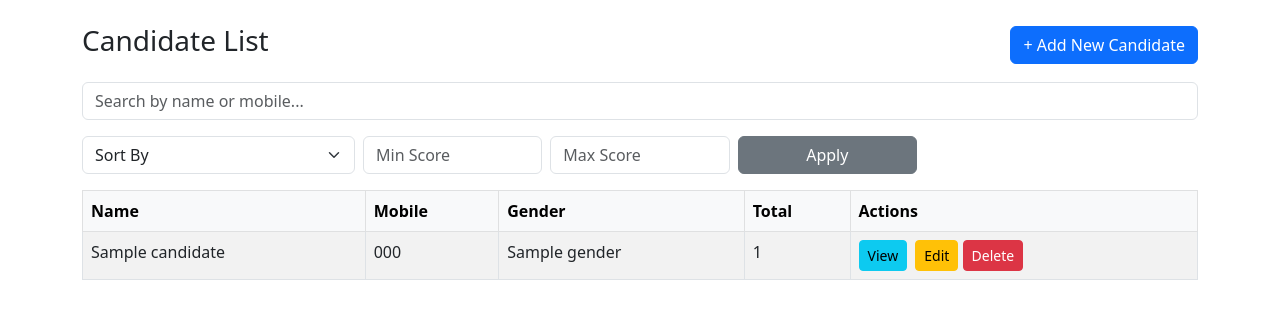
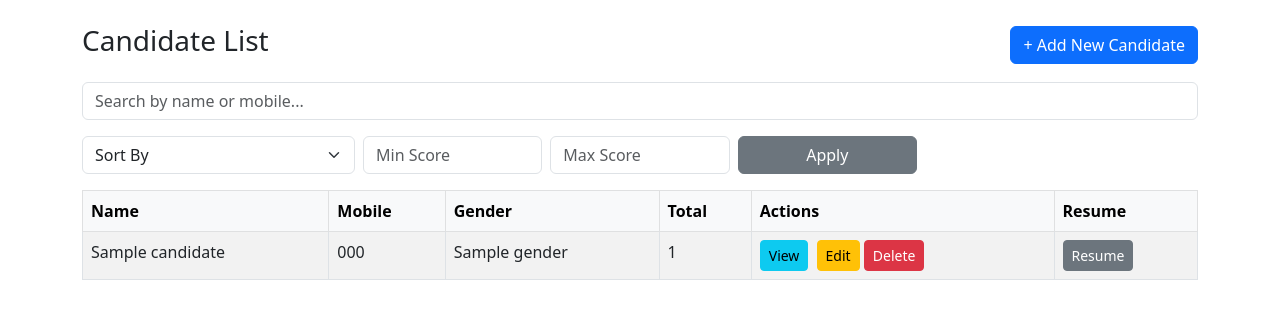
Before and after one commit to Peyman-Products/resume, a Flask app: template templates/index.html in a window 1280 px wide. Shown: the top 319 px of the page. Run offline with Flask 3, Linux system fonts and the light colour scheme; the template is opened without the code that fills it: most values are stand-ins (such as "Sample title", 1, 10 or a date in 2020).

Commit message:
Add resume upload and link support

```diff
--- a/app.py
+++ b/app.py
@@ -1,4 +1,4 @@
-from flask import Flask, render_template, request, redirect, url_for, jsonify
+from flask import Flask, render_template, request, redirect, url_for, jsonify, send_from_directory
 import pandas as pd
 import os
 
@@ -55,7 +55,7 @@ COLUMNS = [
     'exp_dashboard_b2b', 'exp_dynamic_reports', 'exp_role_based_access',
     'exp_pos_mobile', 'exp_data_sync', 'exp_multistep_forms',
     'exp_low_digital_users', 'exp_multilingual', 'exp_portfolio_relevant',
-    'interviewer_score', 'design_score', 'look_score', 'total_score'
+    'interviewer_score', 'design_score', 'look_score', 'resume_file', 'total_score'
 ]
 
 app = Flask(__name__)
@@ -63,6 +63,9 @@ app = Flask(__name__)
 # Path to Excel data file (placed alongside this script)
 BASE_DIR = os.path.dirname(os.path.abspath(__file__))
 DATA_FILE = os.path.join(BASE_DIR, 'candidates.xlsx')
+# Directory to store uploaded resumes
+RESUME_DIR = os.path.join(BASE_DIR, 'resumes')
+os.makedirs(RESUME_DIR, exist_ok=True)
 
 # ensure the Excel file exists with the required columns
 def _ensure_file():
@@ -87,6 +90,20 @@ def write_data(df):
 def get_next_id():
     df = read_data()
     return int(df['id'].max() + 1) if not df.empty else 1
+
+def _sanitize_filename(name):
+    return ''.join(c if c.isalnum() else '_' for c in name)
+
+def save_resume_file(file, full_name):
+    """Save uploaded resume file and return stored filename"""
+    if not file or file.filename == '':
+        return ''
+    filename = _sanitize_filename(full_name)
+    ext = os.path.splitext(file.filename)[1]
+    filename = f"{filename}{ext}"
+    path = os.path.join(RESUME_DIR, filename)
+    file.save(path)
+    return filename
 
 def compute_total_score(row):
     score = 0
@@ -124,6 +141,10 @@ def compute_total_score(row):
 
     return score
 
+@app.route('/resumes/<path:filename>')
+def get_resume(filename):
+    return send_from_directory(RESUME_DIR, filename, as_attachment=True)
+
 @app.route('/')
 def index():
     df = read_data()
@@ -137,8 +158,10 @@ def index():
 @app.route('/add', methods=['POST'])
 def add_candidate():
     data = request.form
+    resume_file = request.files.get('resume')
     df = read_data()
     new_id = get_next_id()
+    stored_resume = save_resume_file(resume_file, data.get('name', ''))
     new_row = {
         'id': new_id,
         'name': data.get('name', ''),
@@ -152,7 +175,8 @@ def add_candidate():
         'exp_dashboard_b2b':'', 'exp_dynamic_reports':'', 'exp_role_based_access':'',
         'exp_pos_mobile':'', 'exp_data_sync':'', 'exp_multistep_forms':'',
         'exp_low_digital_users':'', 'exp_multilingual':'', 'exp_portfolio_relevant':'',
-        'interviewer_score':'0', 'design_score':'0', 'look_score':'0', 'total_score':''
+        'interviewer_score':'0', 'design_score':'0', 'look_score':'0',
+        'resume_file': stored_resume, 'total_score':''
     }
     df = pd.concat([df, pd.DataFrame([new_row])], ignore_index=True)
     write_data(df)
@@ -177,9 +201,13 @@ def edit_form(candidate_id):
 @app.route('/edit/<int:candidate_id>', methods=['POST'])
 def edit_candidate(candidate_id):
     df = read_data()
+    resume_file = request.files.get('resume')
     for key, value in request.form.items():
         if key in df.columns:
             df.loc[df['id'] == candidate_id, key] = value
+    if resume_file and resume_file.filename:
+        stored = save_resume_file(resume_file, request.form.get('name', ''))
+        df.loc[df['id'] == candidate_id, 'resume_file'] = stored
     row = df[df['id'] == candidate_id].iloc[0].to_dict()
     df.loc[df['id'] == candidate_id, 'total_score'] = compute_total_score(row)
     write_data(df)
@@ -188,6 +216,13 @@ def edit_candidate(candidate_id):
 @app.route('/delete/<int:candidate_id>', methods=['POST'])
 def delete_candidate(candidate_id):
     df = read_data()
+    person = df[df['id'] == candidate_id]
+    if not person.empty:
+        resume = person.iloc[0].get('resume_file', '')
+        if resume:
+            path = os.path.join(RESUME_DIR, resume)
+            if os.path.exists(path):
+                os.remove(path)
     df = df[df['id'] != candidate_id]
     write_data(df)
     return redirect(url_for('index'))
--- a/templates/index.html
+++ b/templates/index.html
@@ -53,6 +53,7 @@
         <th>Gender</th>
         <th>Total</th>
         <th>Actions</th>
+        <th>Resume</th>
       </tr>
     </thead>
     <tbody>
@@ -67,6 +68,11 @@
           <a class="btn btn-sm btn-warning" href="/edit/{{ c.id }}">Edit</a>
           <button class="btn btn-sm btn-danger" data-id="{{ c.id }}" onclick="confirmDelete(this)">Delete</button>
         </td>
+        <td>
+          {% if c.resume_file %}
+          <a class="btn btn-sm btn-secondary" href="/resumes/{{ c.resume_file }}" target="_blank">Resume</a>
+          {% else %}-{% endif %}
+        </td>
       </tr>
     {% endfor %}
     </tbody>
@@ -76,7 +82,7 @@
 <!-- Add Candidate Modal -->
 <div class="modal fade" id="addCandidateModal" tabindex="-1" aria-hidden="true">
   <div class="modal-dialog">
-    <form action="/add" method="post" class="modal-content">
+    <form action="/add" method="post" enctype="multipart/form-data" class="modal-content">
       <div class="modal-header">
         <h5 class="modal-title">Add New Candidate</h5>
         <button type="button" class="btn-close" data-bs-dismiss="modal"></button>
@@ -97,8 +103,12 @@
             <option>Male</option>
             <option>Female</option>
           </select>
-</div>
-</div>
+        </div>
+        <div class="mb-3">
+          <label class="form-label">Resume File</label>
+          <input type="file" name="resume" class="form-control">
+        </div>
+      </div>
 
       <div class="modal-footer">
         <button class="btn btn-success">Add Candidate</button>
```
Also changed, not shown: templates/edit.html (+8 -1 lines).
